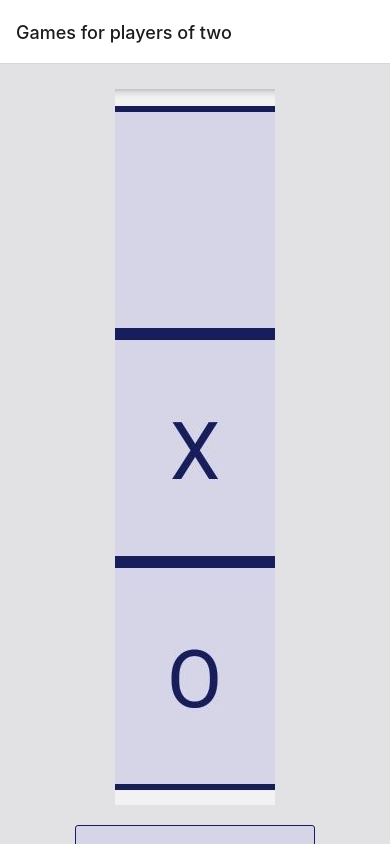
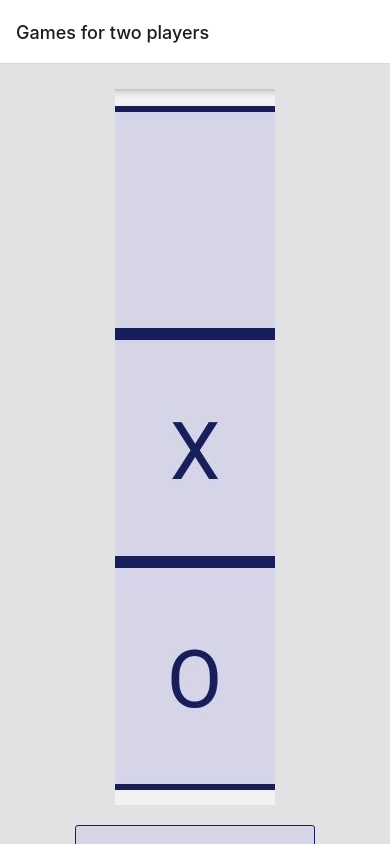
Before and after one commit to sarah-die/GamingApp, a React Native app: screen /HomeScreen in a window 390 px wide. Built offline with nearby package versions, Linux system fonts and the light colour scheme.

Commit message:
Changed title

```diff
--- a/Navigation.tsx
+++ b/Navigation.tsx
@@ -26,7 +26,7 @@ export const Navigation = () => {
         <Stack.Screen
           name="HomeScreen"
           component={HomeScreen}
-          options={{ title: "Games for players of two" }}
+          options={{ title: "Games for two players" }}
         />
         <Stack.Screen
           name="TicTacToeScreen"
```
